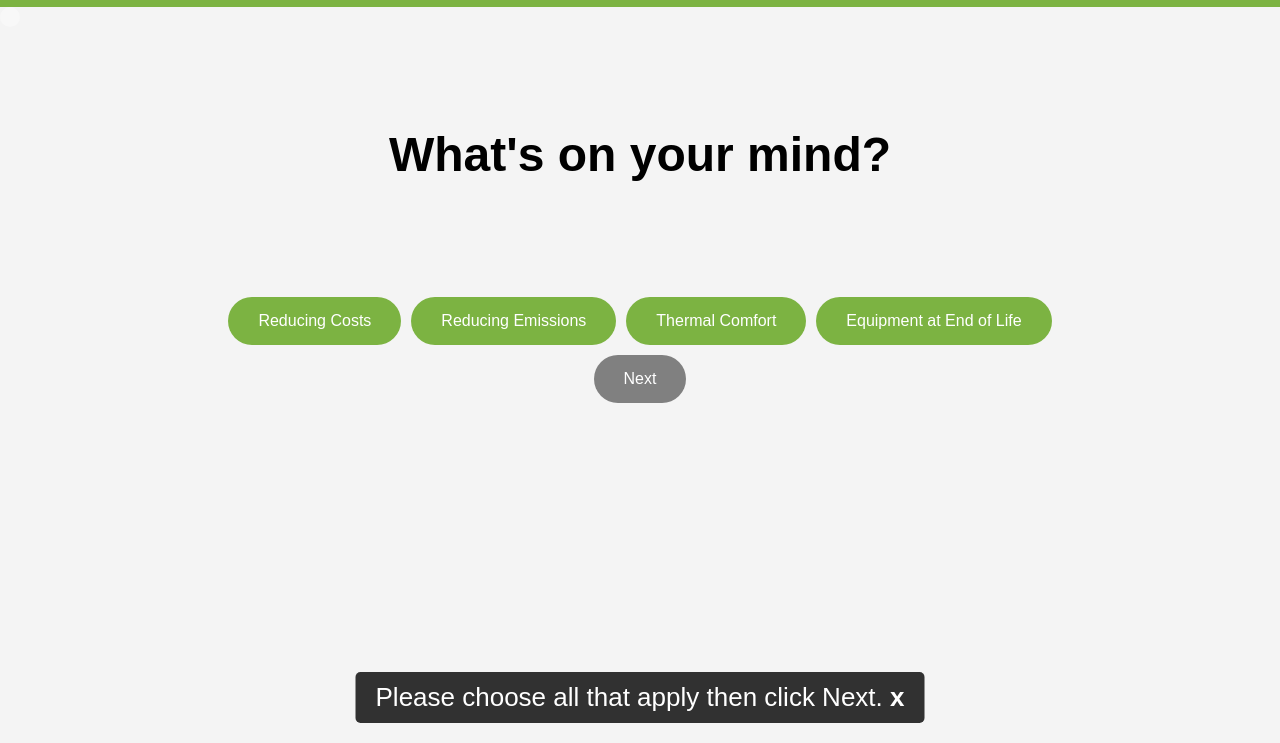
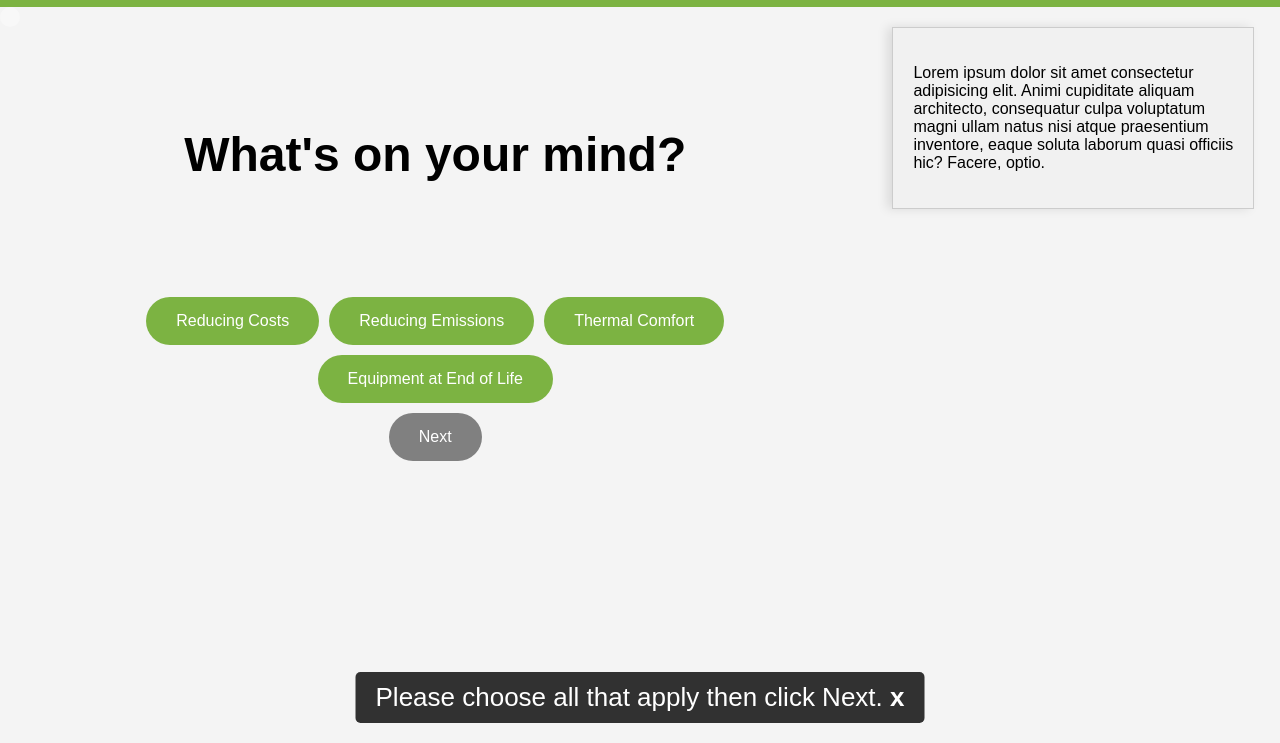
Before and after one commit to MatthewBHShort/MatthewBHShort.github.io, a plain HTML site: page home.html in a window 1280 px wide. Shown: the part 57-800 px from the top of the page. Drawn offline with nearby package versions, Linux system fonts and the light colour scheme; no server answers.

```diff
--- a/home.html
+++ b/home.html
@@ -24,11 +24,21 @@
     </div>
 </head>
 <body>
+    <div id = "container">
     <div id="app">
+
+        <div id="floatingWindow">
+            <p>Lorem ipsum dolor sit amet consectetur adipisicing elit. Animi cupiditate aliquam architecto, consequatur culpa voluptatum magni ullam natus nisi atque praesentium inventore, eaque soluta laborum quasi officiis hic? Facere, optio.</p>
+        </div>
+
+
         <div class="question" id="question"></div>
         <div class="button-container">
         <div class="answers" id="answers"></div>
         </div>
+
+
+    </div>
     </div>
 
     <div id="content">
--- a/style.css
+++ b/style.css
@@ -1,4 +1,28 @@
 
+
+        #app{
+            width: 64%; /* Adjusted to accommodate padding */
+            padding-left: 2%;
+        }
+
+        .container {
+            display: flex;
+            justify-content: space-between;
+            padding: 20px;
+        }
+
+        #floatingWindow {
+            position: fixed;
+            /* top: 20px; */
+            right: 2%;
+            width: 25%;
+            max-height: 200px;
+            padding: 20px;
+            background-color: #f1f1f1;
+            border: 1px solid #ccc;
+            box-shadow: -5px 0px 10px rgba(0, 0, 0, 0.1);
+            /* z-index: 1000; */
+        }
 
         body {
             font-family: Arial, sans-serif;
@@ -20,7 +44,6 @@
         .navbar img {
             height: 40px;
             width:129px;
-            /* width: 67px; */
             width: auto;
         }
         .navbar .nav-links {
@@ -105,7 +128,7 @@
             align-items: center;
             padding: 10px;
             background-color: #f8f8f8;
-            width: fit-content; /* Adjusts the width to fit the content */
+            width: fit-content;
             border-radius: 10px;
         }
         .header img {
```
Also changed, not shown: questions.txt, 1 other file.
